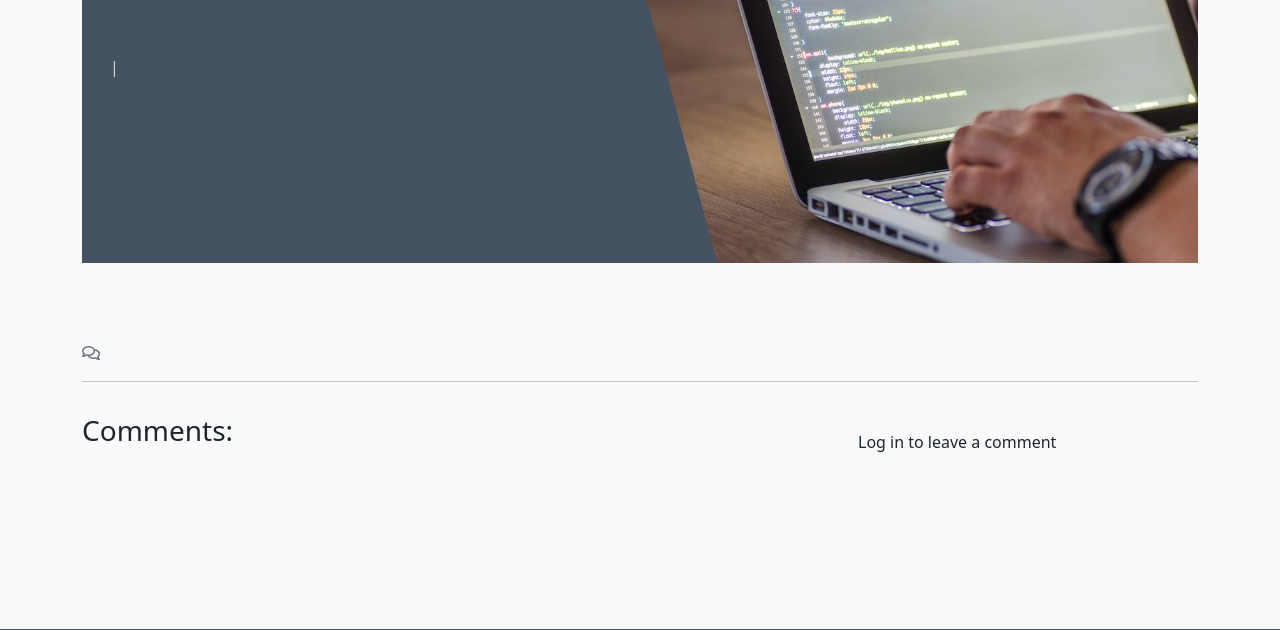
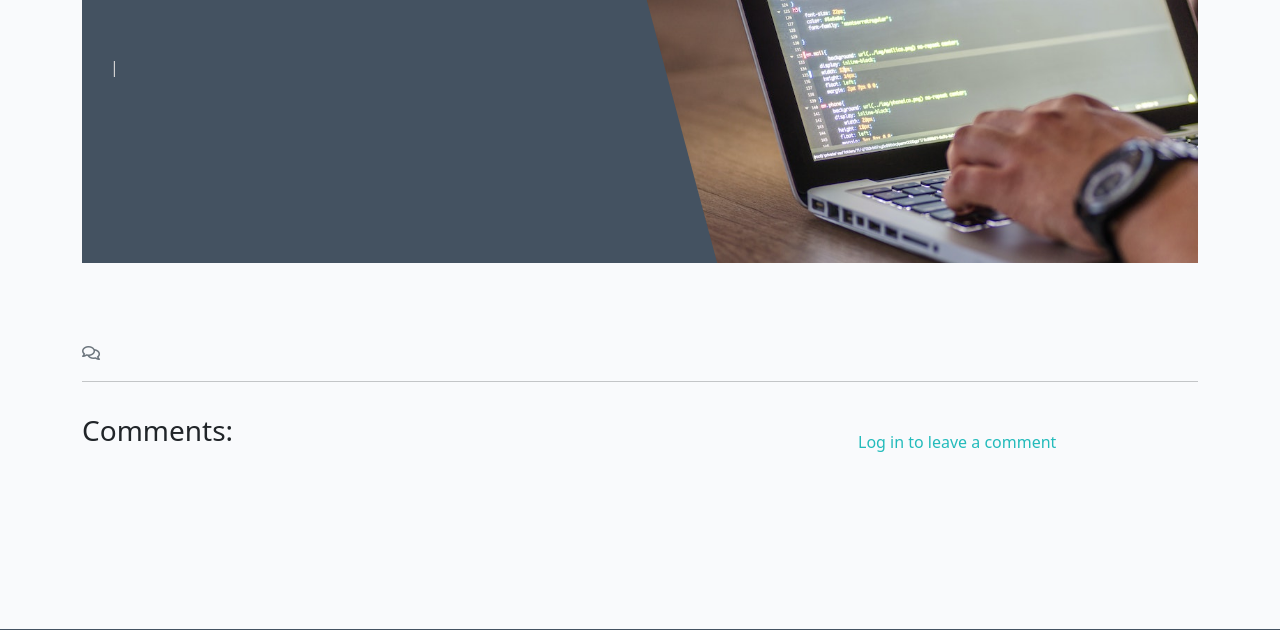
Before and after one commit to DMASCoreDeclan/PRD-PP4-Blog, a Django app: template blog/templates/blog/post_detail.html in a window 1280 px wide. Shown: the part 91-721 px from the top of the page. Run offline with Django 4.2, Linux system fonts and the light colour scheme; the template is opened without the code that fills it, so the values that code supplies are empty; some libraries are stand-ins or nearby versions.

Commit message:
Update <p> text to a href for 'Log in to leave a comment' in post_detail.html

```diff
--- a/blog/templates/blog/post_detail.html
+++ b/blog/templates/blog/post_detail.html
@@ -72,7 +72,7 @@
                         class="btn btn-signup btn-lg">Submit</button>
                     </form>
                 {% else %}
-                    <p>Log in to leave a comment</p>
+                    <a class="link " aria-current="page" href="{% url 'account_login' %}">Log in to leave a comment</a>
                 {% endif %}
             </div>
         </div>
```
